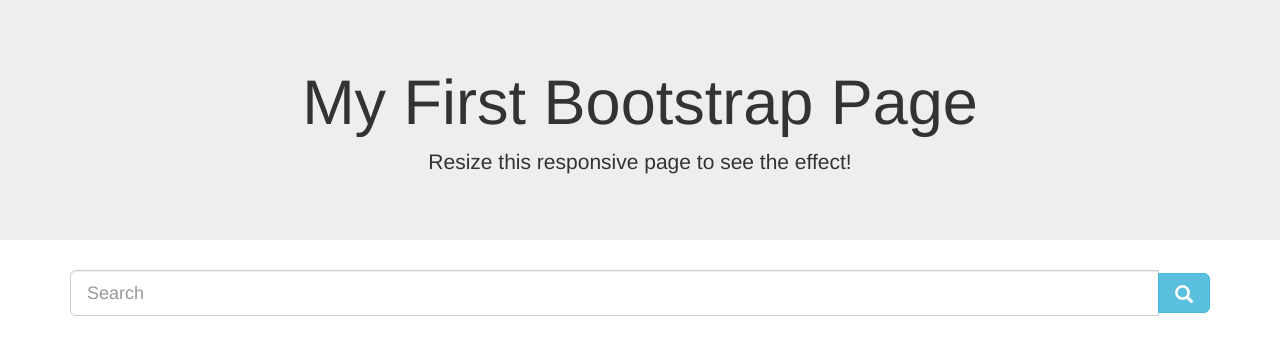
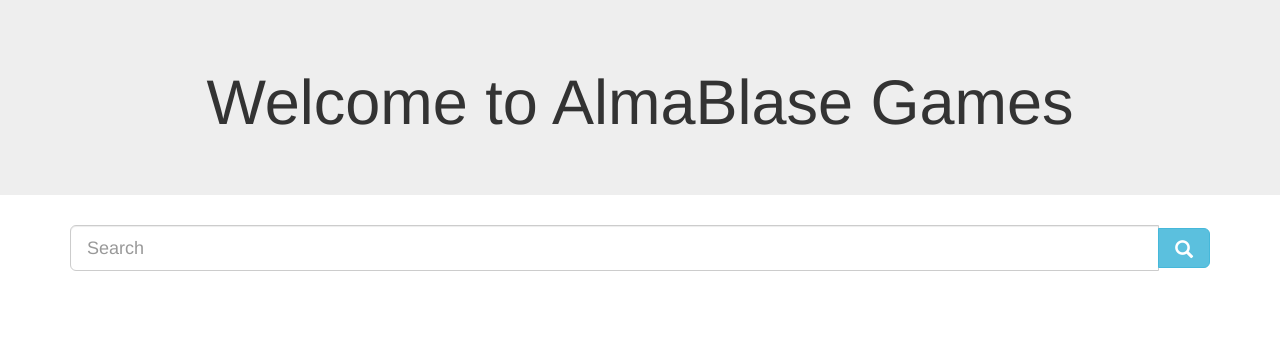
Before and after one commit to theharshitgarg/AlmabaseGames, a Django app: page /games/ in a window 1280 px wide. Shown: the top 355 px of the page. Run offline with Django 3.2, Linux system fonts and the light colour scheme; some libraries are stand-ins or nearby versions.

Commit message:
improve looks and feel

```diff
--- a/templates/base.html
+++ b/templates/base.html
@@ -21,8 +21,7 @@
   </head>
   <body>
     <div class="jumbotron text-center">
-      <h1>My First Bootstrap Page</h1>
-      <p>Resize this responsive page to see the effect!</p>
+      <h1>Welcome to AlmaBlase Games</h1>
     </div>
 
     <div class="container">
@@ -44,42 +43,6 @@
 		</div>
 	</div>
 
-    <!-- <div class="container">
-      <div class="row">
-        <div class="col-sm-4">
-          <h3>Column 1</h3>
-          <p>Lorem ipsum dolor..</p>
-          <p>Ut enim ad..</p>
-        </div>
-        <div class="col-sm-4">
-          <h3>Column 2</h3>
-          <p>Lorem ipsum dolor..</p>
-          <p>Ut enim ad..</p>
-        </div>
-        <div class="col-sm-4">
-          <h3>Column 3</h3>
-          <p>Lorem ipsum dolor..</p>
-          <p>Ut enim ad..</p>
-        </div>
-      </div>
-    </div>
-    <div class="container">
-      <ul class="list-inline">
-        <li><a href="#">Home</a></li>
-        <li><a href="#">Menu 1</a></li>
-        <li><a href="#">Menu 2</a></li>
-        <li><a href="#">Menu 3</a></li>
-      </ul>
-    </div>
-    <div class="container">
-  <h3>Inline List</h3>
-  <ul class="nav">
-    <li><a href="#">Home</a></li>
-    <li><a href="#">Menu 1</a></li>
-    <li><a href="#">Menu 2</a></li>
-    <li><a href="#">Menu 3</a></li>
-  </ul>
-</div> -->
 
 	<div class="container">
 		{% block content %}
```
